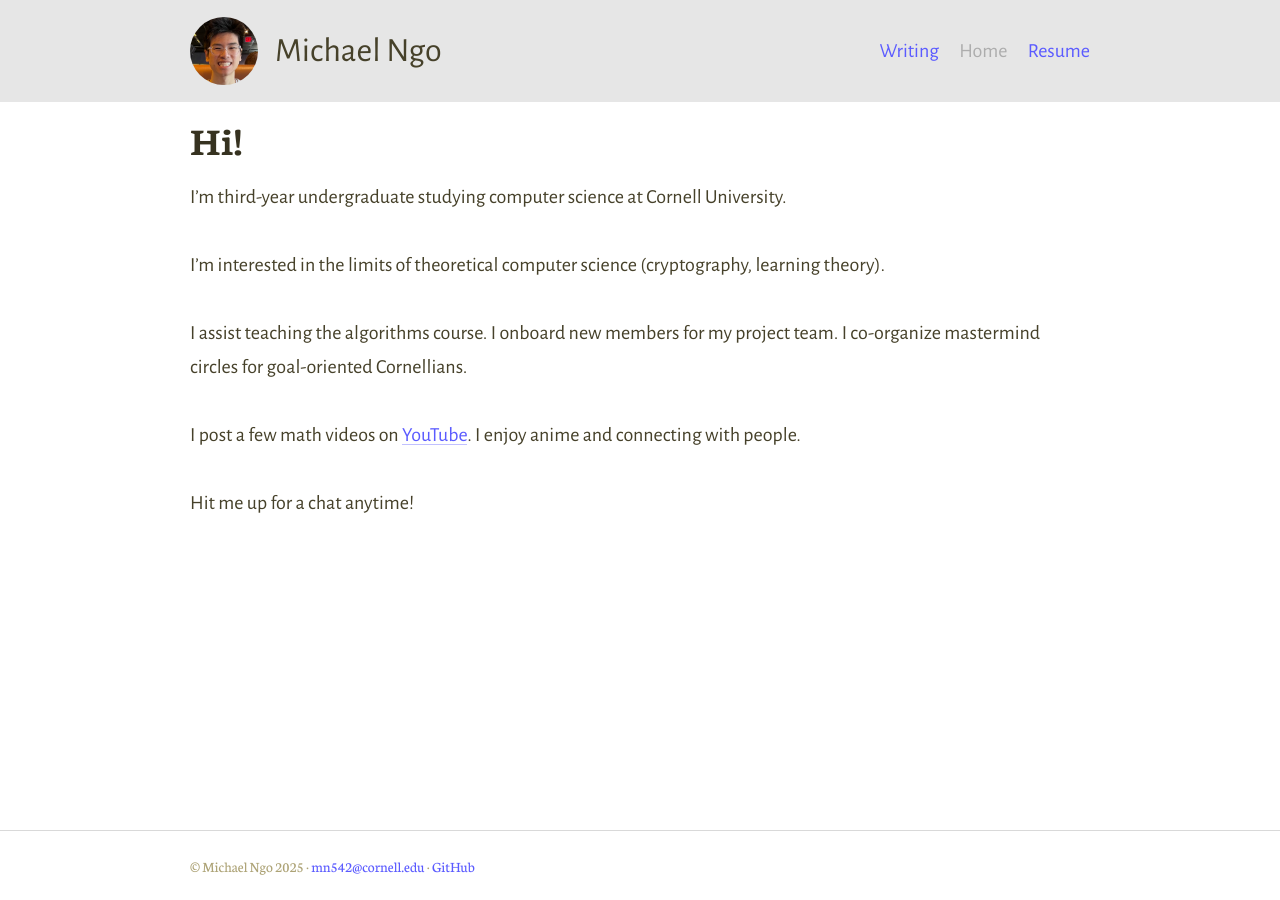
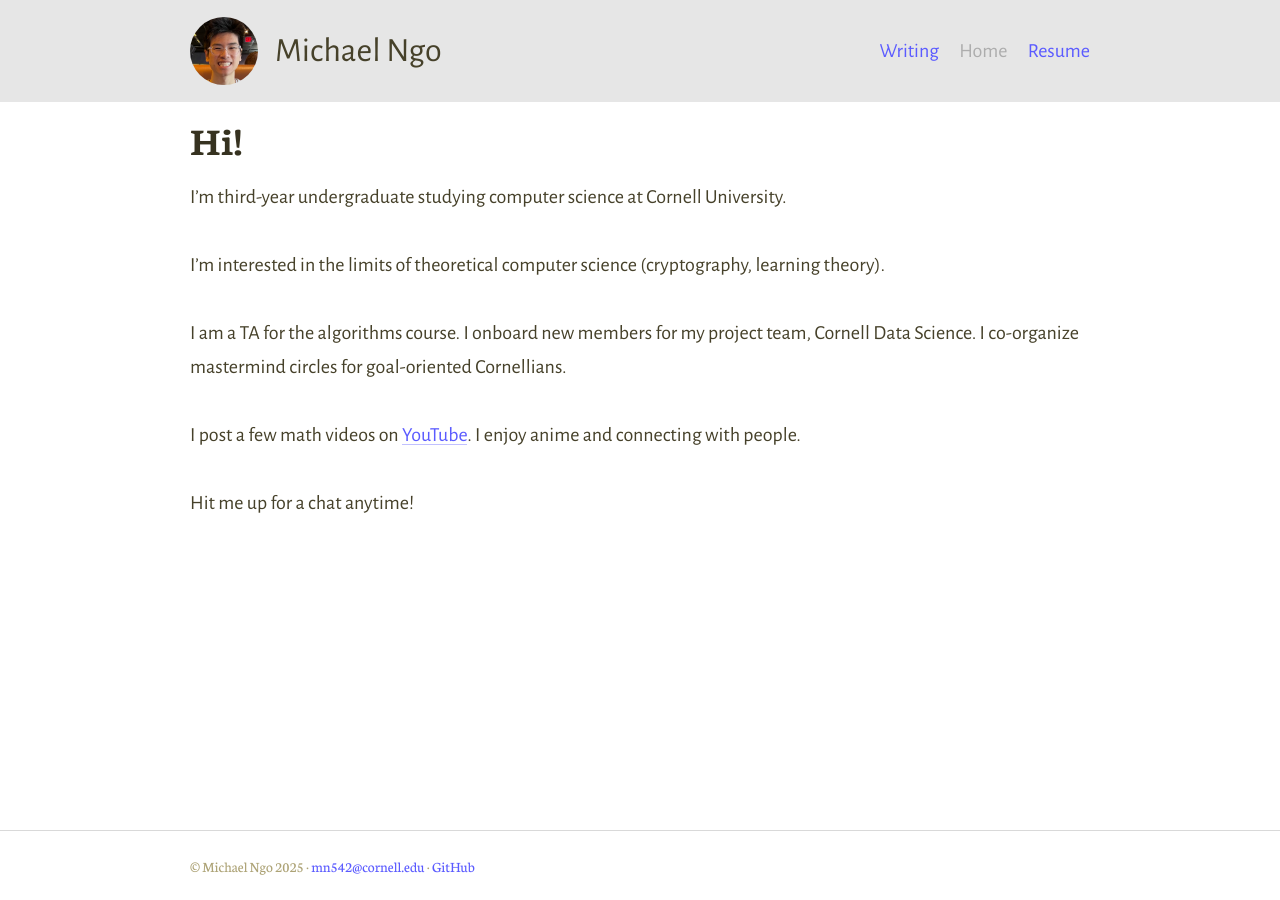
Before and after one commit to Mikonooooo/mikonooooo.github.io, a Jekyll site: the page built from index.md, in a window 1280 px wide. Built offline with Jekyll 4.4.1, drawn with Linux system fonts in a browser that asks for light colours.

Commit message:
fix typo

```diff
--- a/index.md
+++ b/index.md
@@ -7,7 +7,7 @@ I'm third-year undergraduate studying computer science at Cornell University.
 
 I'm interested in the limits of theoretical computer science (cryptography, learning theory).
 
-I assist teaching the algorithms course. I onboard new members for my project team. I co-organize mastermind circles for goal-oriented Cornellians.
+I am a TA for the algorithms course. I onboard new members for my project team, Cornell Data Science. I co-organize mastermind circles for goal-oriented Cornellians.
 
 I post a few math videos on [YouTube](https://www.youtube.com/@mikono2022). I enjoy anime and connecting with people.
 
```
